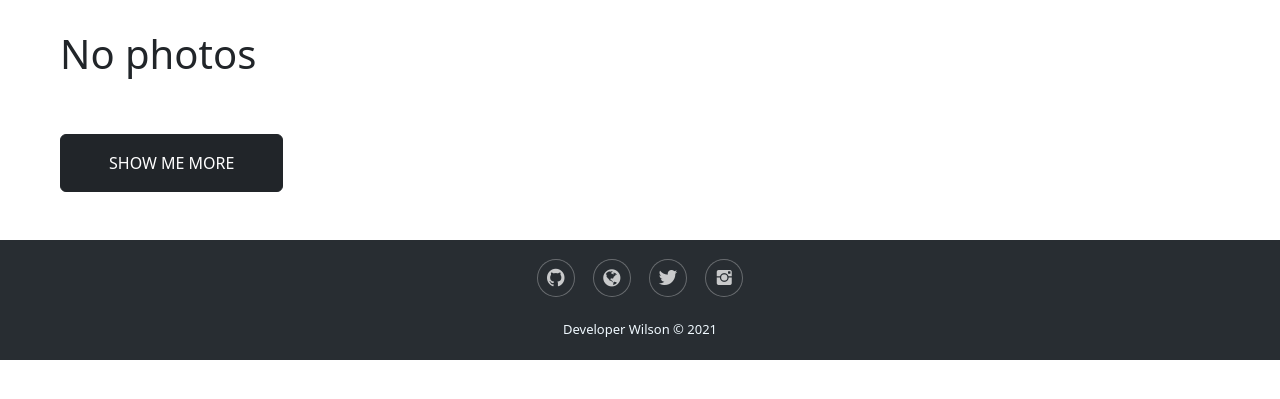
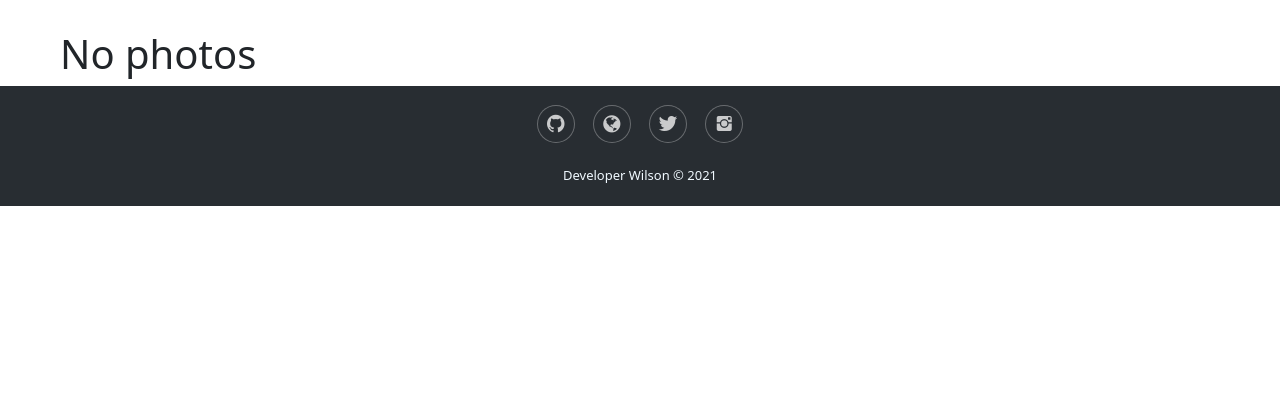
Before and after one commit to WilsonKinyua/personal-gallery, a Django app: page / in a window 1280 px wide. Shown: the part 56-455 px from the top of the page. Run offline with Django 3.2, Linux system fonts and the light colour scheme; data that the repository does not hold is empty; some libraries are stand-ins or nearby versions; some web fonts are replaced.

Commit message:
homepage ui updated

```diff
--- a/app/templates/base.html
+++ b/app/templates/base.html
@@ -12,7 +12,7 @@
     <title> Personal Gallery Application </title>
     {% endif %}
     <!-- favico -->
-    <link rel="shortcut icon" href="https://instructure-uploads-eu.s3-eu-west-1.amazonaws.com/account_118060000000000001/attachments/23/Moringa%20Logo-02.png">
+    <link rel="shortcut icon" href="https://developerwilson.com/assets/images/ico/favicon.png">
 
     {% block styles %}
     {% bootstrap_css %}
--- a/app/templates/index.html
+++ b/app/templates/index.html
@@ -85,7 +85,7 @@
         {% endfor %}
 
       </div>
-      <div class="py-5 text-right"><a href="#" class="btn btn-dark px-5 py-3 text-uppercase">Show me more</a></div>
+      <!-- <div class="py-5 text-right"><a href="#" class="btn btn-dark px-5 py-3 text-uppercase">Show me more</a></div> -->
     </div>
   </div>
 </div>
```
